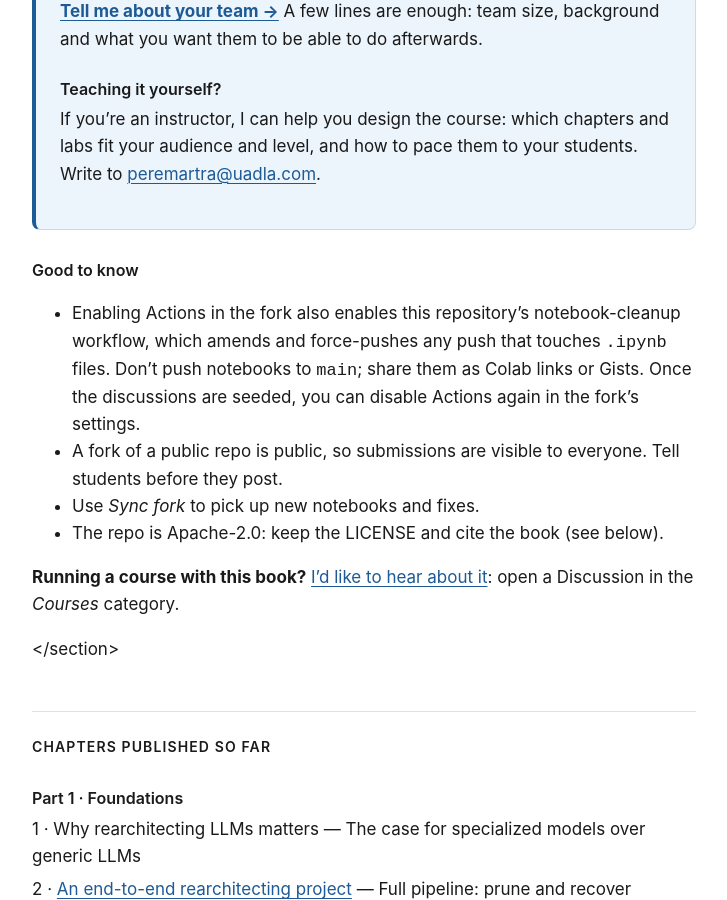
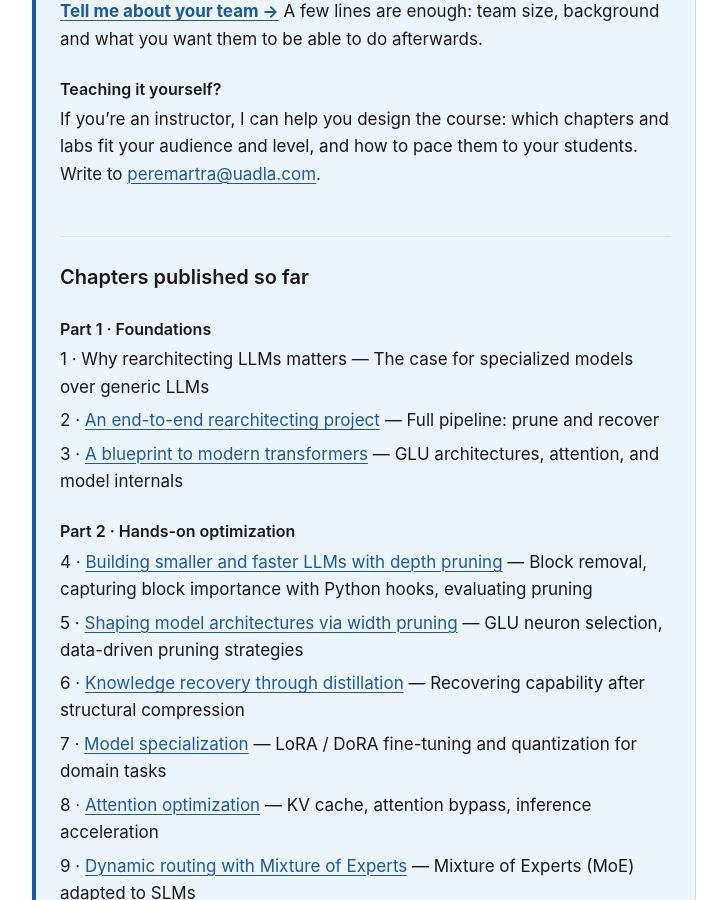
Before and after one commit to peremartra/peremartra.github.io, a Jekyll site: the page built from books/rearchitecting-llms/index.md, in a window 1280 px wide and 900 px high, scrolled down 1939 px. Shown: the whole window, without its empty margins (276-1003 px from the left). Built offline with Jekyll 4.4.1, drawn with Linux system fonts in a browser that asks for light colours.

Commit message:
Remove outdated course information and guidelines from Rearchitecting LLMs index

```diff
--- a/books/rearchitecting-llms/index.md
+++ b/books/rearchitecting-llms/index.md
@@ -74,19 +74,6 @@ Your engineers can learn to prune, distill and specialize models by doing it. I
 ### Teaching it yourself?
 
 If you're an instructor, I can help you design the course: which chapters and labs fit your audience and level, and how to pace them to your students. Write to [peremartra@uadla.com](mailto:peremartra@uadla.com?subject=Course%20design%20-%20Rearchitecting%20LLMs).
-
-</section>
-
-### Good to know
-
-- Enabling Actions in the fork also enables this repository's notebook-cleanup workflow, which amends and force-pushes any push that touches `.ipynb` files. Don't push notebooks to `main`; share them as Colab links or Gists. Once the discussions are seeded, you can disable Actions again in the fork's settings.
-- A fork of a public repo is public, so submissions are visible to everyone. Tell students before they post.
-- Use *Sync fork* to pick up new notebooks and fixes.
-- The repo is Apache-2.0: keep the LICENSE and cite the book (see below).
-
-**Running a course with this book?** [I'd like to hear about it](https://github.com/peremartra/Rearchitecting-LLMs/discussions/categories/courses): open a Discussion in the *Courses* category.
-
-</section>
 
 <section markdown="1">
 
```
